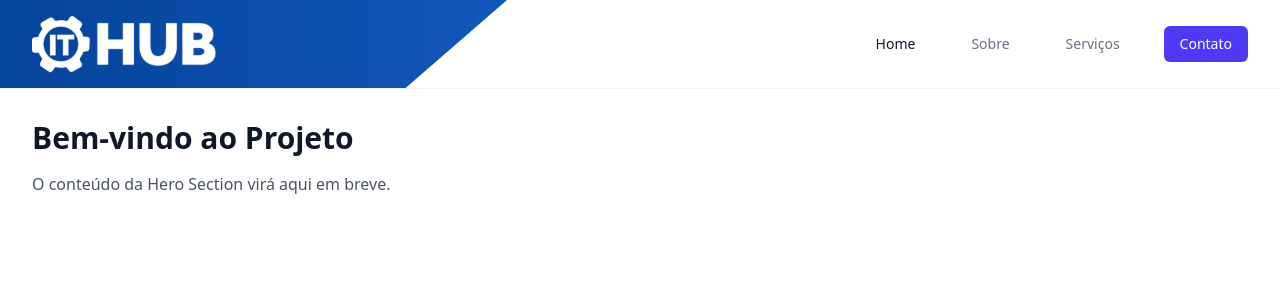
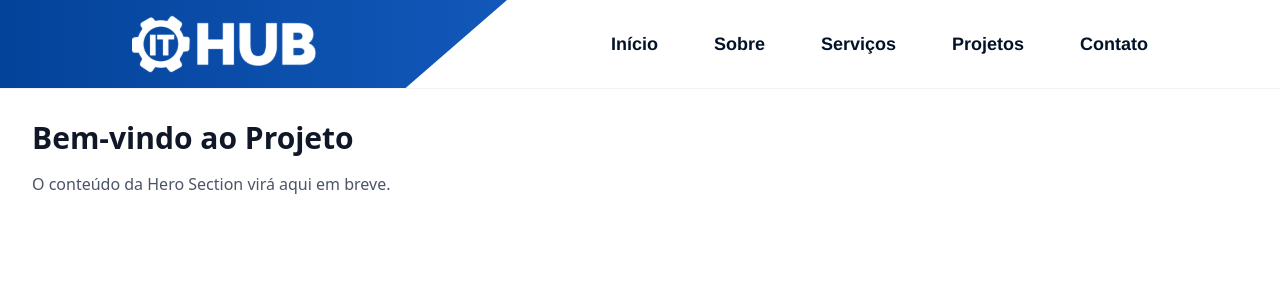
Before and after one commit to ovictoralmeida/site-ithub-inteligencia-em-tecnologia, an Angular app: page / in a window 1280 px wide. Shown: the top 300 px of the page. Built offline with nearby package versions, Linux system fonts and the light colour scheme.

Commit message:
style(navbar): ajustes de layout responsivo, cores e importação de fontes no index

```diff
--- a/src/app/components/navbar/navbar.html
+++ b/src/app/components/navbar/navbar.html
@@ -1,22 +1,23 @@
-<nav class="bg-white border-b border-[#0000000D] fixed w-full navbar-height top-0 z-50">
+<nav class="bg-linear-to-r from-[#04439A] to-[#1258BA] lg:bg-none lg:bg-white border-b border-[#0000000D] fixed w-full navbar-height top-0 z-50 lg:px-30">
   <div class="hidden xl:block absolute left-0 top-0 h-full w-full xl:w-[31.688rem] bg-linear-to-r from-[#04439A] to-[#1258BA] clip-trapezoid z-0"></div>
-  <div class="max-w-7xl mx-auto px-4 sm:px-6 lg:px-8 relative z-10 items-center h-full">
-    <div class="flex justify-between h-full">
+  <div class="max-w-7xl mx-auto relative z-10 items-center h-full">
+    <div class="flex justify-between h-full px-3">
       <div class="shrink-0 flex items-center">
          <picture>
           <img src="../../../assets/images/Logo.svg" alt="Logo ITHub">
         </picture>
       </div>
 
-      <div class="hidden sm:ml-6 sm:flex sm:items-center sm:space-x-8">
-        <a href="#" class="text-gray-900 hover:text-indigo-600 px-3 py-2 rounded-md text-sm font-medium">Home</a>
-        <a href="#" class="text-gray-500 hover:text-indigo-600 px-3 py-2 rounded-md text-sm font-medium">Sobre</a>
-        <a href="#" class="text-gray-500 hover:text-indigo-600 px-3 py-2 rounded-md text-sm font-medium">Serviços</a>
-        <a href="#" class="bg-indigo-600 text-white hover:bg-indigo-700 px-4 py-2 rounded-md text-sm font-medium">Contato</a>
+      <div class="hidden sm:ml-6 lg:ml-0 sm:flex sm:items-center sm:space-x-8 lg:space-x-14">
+        <a href="#" class="font-display font-medium lg:font-bold text-lg leading-none text-white lg:text-title">Início</a>
+        <a href="#" class="font-display font-medium lg:font-bold text-lg leading-none text-white lg:text-title">Sobre</a>
+        <a href="#" class="font-display font-medium lg:font-bold text-lg leading-none text-white lg:text-title">Serviços</a>
+        <a href="#" class="font-display font-medium lg:font-bold text-lg leading-none text-white lg:text-title">Projetos</a>
+        <a href="#" class="font-display font-medium lg:font-bold text-lg leading-none text-white lg:text-title">Contato</a>
       </div>
 
-      <div class="-mr-2 flex items-center sm:hidden">
-        <button (click)="toggleMenu()" type="button" class="inline-flex items-center justify-center p-2 rounded-md text-gray-400 hover:text-gray-500 hover:bg-gray-100 focus:outline-none focus:ring-2 focus:ring-inset focus:ring-indigo-500">
+      <div class="flex items-center sm:hidden">
+        <button (click)="toggleMenu()" type="button" class="inline-flex items-center justify-center  rounded-md text-white focus:outline-none focus:ring-2 focus:ring-inset focus:ring-indigo-500">
           <span class="sr-only">Abrir menu</span>
 
           @if (!isMenuOpen) {
@@ -36,9 +37,10 @@
   @if (isMenuOpen) {
     <div class="sm:hidden bg-white border-b border-gray-200">
       <div class="pt-2 pb-3 space-y-1 px-2">
-        <a href="#" class="bg-indigo-50 border-l-4 border-indigo-500 text-indigo-700 block pl-3 pr-4 py-2 text-base font-medium">Home</a>
+        <a href="#" class="bg-indigo-50 border-l-4 border-[#04439A] text-[#1258BA] block pl-3 pr-4 py-2 text-base font-medium">Home</a>
         <a href="#" class="border-l-4 border-transparent text-gray-500 hover:bg-gray-50 hover:border-gray-300 block pl-3 pr-4 py-2 text-base font-medium">Sobre</a>
         <a href="#" class="border-l-4 border-transparent text-gray-500 hover:bg-gray-50 hover:border-gray-300 block pl-3 pr-4 py-2 text-base font-medium">Serviços</a>
+        <a href="#" class="border-l-4 border-transparent text-gray-500 hover:bg-gray-50 hover:border-gray-300 block pl-3 pr-4 py-2 text-base font-medium">Projetos</a>
         <a href="#" class="border-l-4 border-transparent text-gray-500 hover:bg-gray-50 hover:border-gray-300 block pl-3 pr-4 py-2 text-base font-medium">Contato</a>
       </div>
     </div>
--- a/src/index.html
+++ b/src/index.html
@@ -2,10 +2,20 @@
 <html lang="en">
 <head>
   <meta charset="utf-8">
-  <title>SiteIthubInteligenciaEmTecnologia</title>
+  <title>iTHub - Inteligência em Tecnologia</title>
   <base href="/">
   <meta name="viewport" content="width=device-width, initial-scale=1">
   <link rel="icon" type="image/x-icon" href="favicon.ico">
+
+  <!-- Font - Arimo -->
+  <link rel="preconnect" href="https://fonts.googleapis.com">
+  <link rel="preconnect" href="https://fonts.gstatic.com" crossorigin>
+  <link href="https://fonts.googleapis.com/css2?family=Arimo:ital,wght@0,400..700;1,400..700&display=swap" rel="stylesheet">
+
+  <!-- Font Inter -->
+  <link rel="preconnect" href="https://fonts.googleapis.com">
+  <link rel="preconnect" href="https://fonts.gstatic.com" crossorigin>
+  <link href="https://fonts.googleapis.com/css2?family=Inter:ital,opsz,wght@0,14..32,100..900;1,14..32,100..900&display=swap" rel="stylesheet">
 </head>
 <body>
   <app-root></app-root>
```
